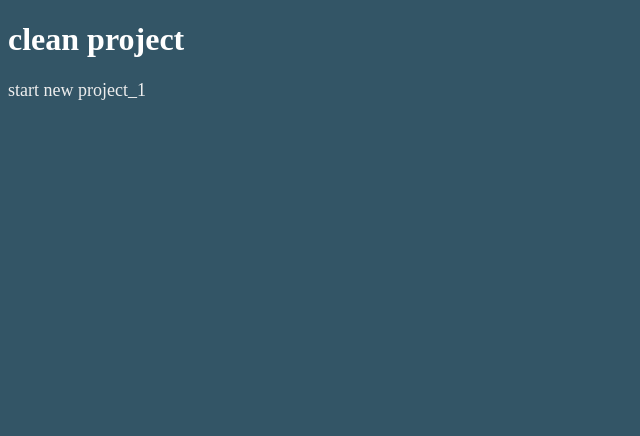
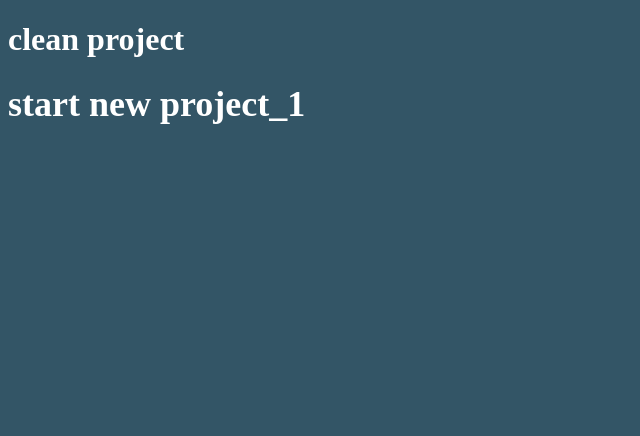
Before and after one commit to benammar-dev/hausCarsta, a website: page index.html in a window 1280 px wide. Shown: the whole page, without its empty margins (0-640 px from the left). Drawn offline with Linux system fonts and the light colour scheme.

Commit message:
added header to body-wrapper

```diff
--- a/index.html
+++ b/index.html
@@ -10,8 +10,10 @@
    <body>
      <h1>clean project</h1>
      <div class="content">
-        start new project_1
-        <div class="body-wrapper"></div>
+
+        <div class="body-wrapper">
+          <h1>start new project_1</h1>
+        </div>
      </div>
    </body>
  </html>
```
